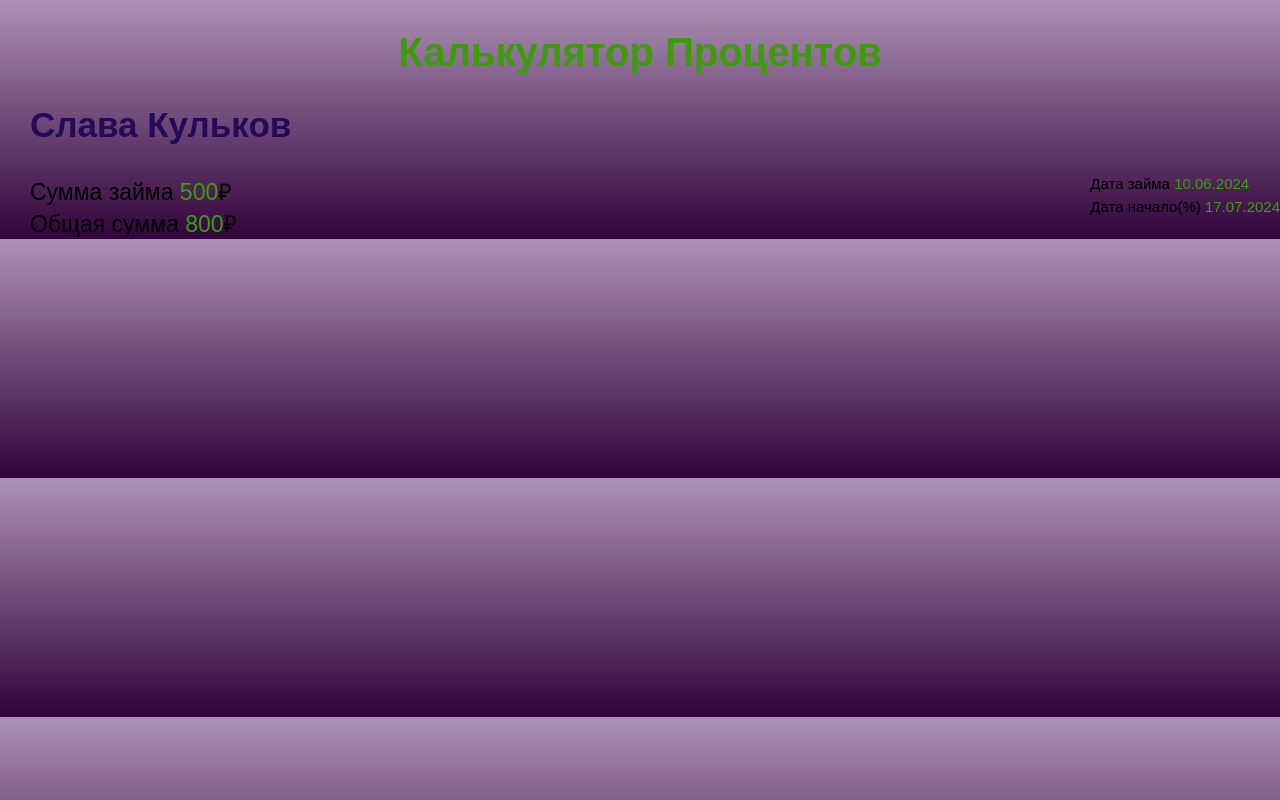
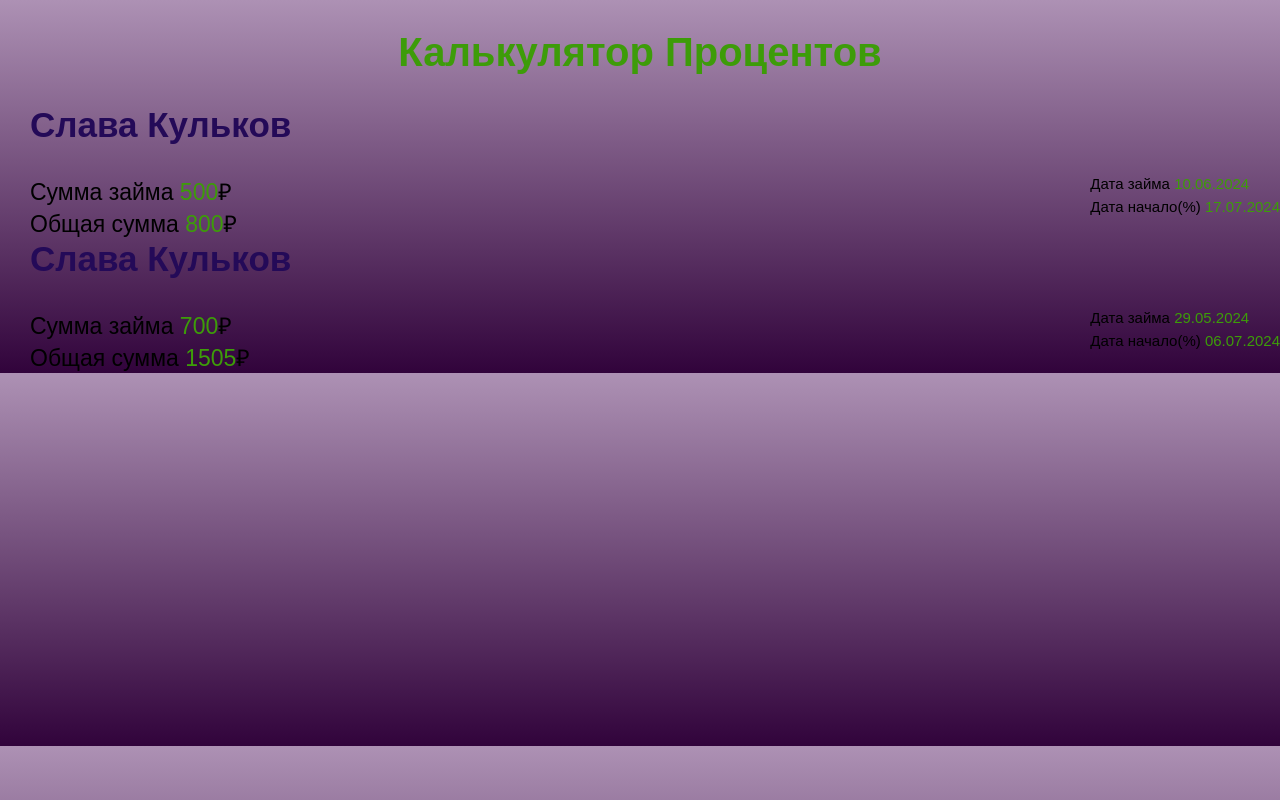
Before and after one commit to VoronMaster/calcS.github.io, a plain HTML site: page index.html in a window 1280 px wide. Drawn offline with Linux system fonts and the light colour scheme.

Commit message:
Add files via upload

```diff
--- a/index.html
+++ b/index.html
@@ -12,6 +12,7 @@
     </h1>
 
     <div class="money">
+        <div class="money-item">
             <div class="name-people">Слава Кульков</div>
             <div class="money-body">
                 <div class="group-date">
@@ -24,6 +25,23 @@
                 </div>
 
             </div>
+        </div>
+
+        <div class="money-item">
+            <div class="name-people">Слава Кульков</div>
+            <div class="money-body">
+                <div class="group-date">
+                    <div class="date-minus-money">Дата займа <span id="datePlusMoney">29.05.2024</span></div>
+                <div class="date-staff-money">Дата начало(%) <span id="dateStaffMoney">06.07.2024</span></div>
+                </div>
+                <div class="group-sum">
+                    <div class="plus-money">Сумма займа <span id="startSum2">700</span>₽</div>
+                    <div class="sum-money">Общая сумма <span id="sum-2">000</span>₽</div>
+                </div>
+
+            </div>
+        </div>
+
 
 
     </div>
--- a/index.js
+++ b/index.js
@@ -1,20 +1,28 @@
-const startSum = parseInt(document.querySelector('#startSum').textContent);
-let sum = parseInt(document.querySelector('#sum').textContent);
 
-
+// let object1 =  {
+//     date1: '2024-06-10',
+//     date2: '2024-07-17',
+//     idSum: '#sum',
+//     idStartSum: '#startSum',
+//     proc: 0.05,
+//     Ssum: 500
+// }
+function calc({date1, date2, idSum, idStartSum, proc, Ssum}) {
+const startSum = parseInt(document.querySelector(idStartSum).textContent);
+let sum = parseInt(document.querySelector(idSum).textContent);
 // Установка дат
-const loanDate = new Date('2024-06-10');
-const interestStartDate = new Date('2024-07-17');
+const loanDate = new Date(date1);
+const interestStartDate = new Date(date2);
 const currentDate = new Date();
 
 // Расчет количества дней между датами
 const daysDiff = Math.ceil((currentDate - interestStartDate) / (1000 * 60 * 60 * 24));
 
 // Расчет процентной ставки в день
-const dailyInterestRate = 0.05; // Например, 1% в день
+const dailyInterestRate = proc; // Например, 1% в день
 
 if (currentDate >= interestStartDate && currentDate >= loanDate) {
-    const loanAmount = 500; // Сумма займа
+    const loanAmount = Ssum; // Сумма займа
 
     // Расчет процентов за каждый день
     const interestAmount = loanAmount * dailyInterestRate * daysDiff;
@@ -23,4 +31,26 @@ if (currentDate >= interestStartDate && currentDate >= loanDate) {
     // console.log(`Проценты к оплате: ${interestAmount.toFixed(2)}`);
 }
 
-document.querySelector('#sum').textContent = sum
+document.querySelector(idSum).textContent = sum
+console.log('ok')
+}
+
+calc( {
+    date1: '2024-06-10',
+        date2: '2024-07-17',
+        idSum: '#sum',
+        idStartSum: '#startSum',
+        proc: 0.05,
+        Ssum: 500
+}
+    )
+
+    calc( {
+        date1: '2024-05-29',
+            date2: '2024-07-06',
+            idSum: '#sum-2',
+            idStartSum: '#startSum2',
+            proc: 0.05,
+            Ssum: 700
+    }
+        )
```
Lines whose indentation alone changed are shown as unchanged.
